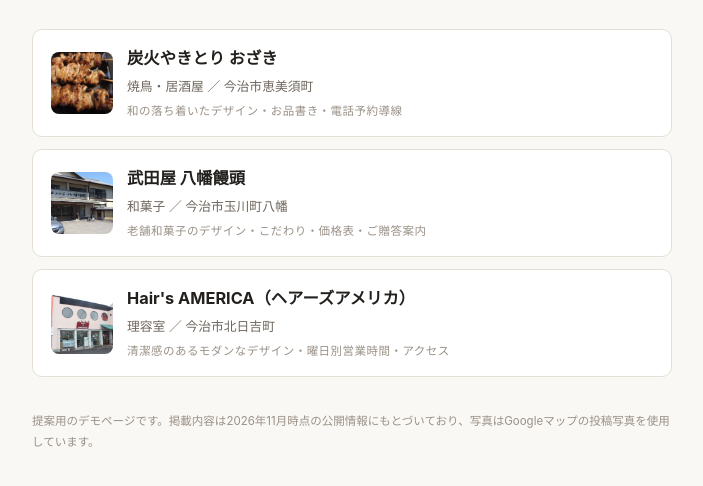
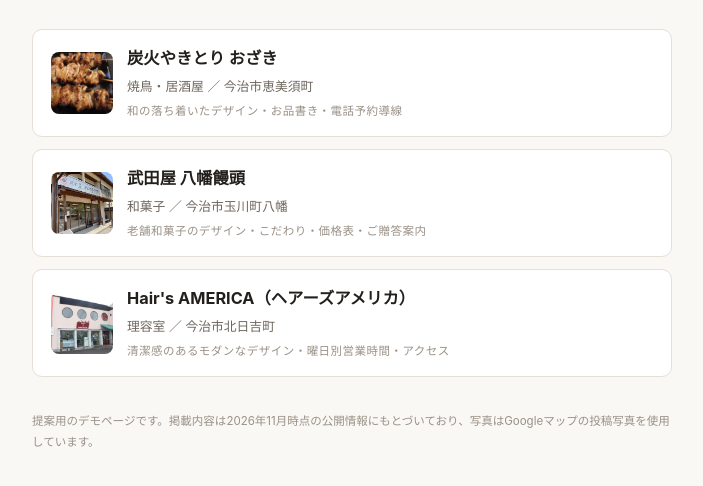
Before and after one commit to wtdforiphone8-arch/-, a plain HTML site: page index.html in a window 1280 px wide. Shown: the part 174-660 px from the top of the page, without its empty margins (288-991 px from the left). Drawn offline with Linux system fonts and the light colour scheme.

Commit message:
Use Takedaya entrance photo as index thumbnail

```diff
--- a/index.html
+++ b/index.html
@@ -51,7 +51,7 @@
 
   <a class="card" href="./takedaya/">
     <div class="card-main">
-      <div class="thumb" style="background-image:url('./takedaya/exterior.jpg')"></div>
+      <div class="thumb" style="background-image:url('./takedaya/entrance.jpg')"></div>
       <div>
         <div class="title">武田屋 八幡饅頭</div>
         <div class="sub">和菓子 ／ 今治市玉川町八幡</div>
```
